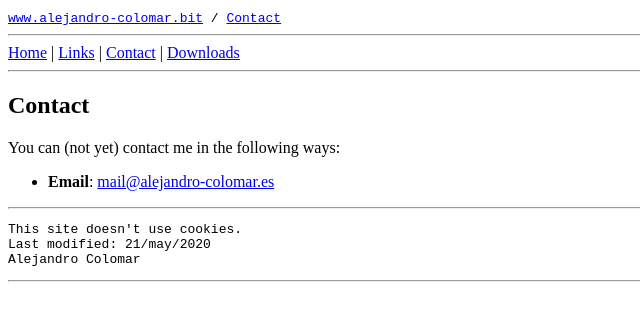
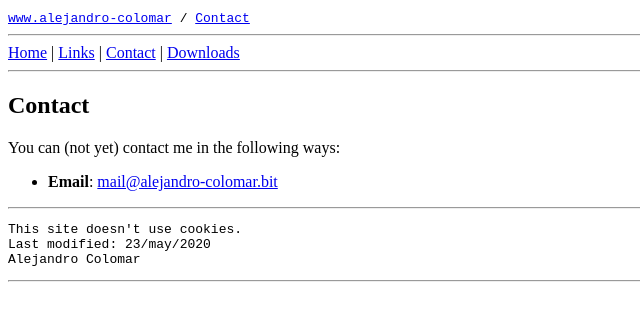
Before and after one commit to alejandro-colomar/https.alejandro-colomar.com, a plain HTML site: page share/nginx/html/contact.html in a window 1280 px wide. Shown: the full height of the page, 0-640 px from the left. Drawn offline with Linux system fonts and the light colour scheme.

Commit message:
Remove TLD

```diff
--- a/share/nginx/html/contact.html
+++ b/share/nginx/html/contact.html
@@ -5,7 +5,7 @@
 <!--    SPDX-License-Identifier:  GPL-2.0-only                       -->
 <!--------------------------------------------------------------------->
 <head>
-<title>www.alejandro-colomar.bit/contact</title>
+<title>www.alejandro-colomar/contact</title>
 <link rel="shortcut icon" href="/pictures/alx.ico"/>
 </head>
 
@@ -17,7 +17,7 @@
 <!-- Navigation bar --------------------------------------------------->
 <!--------------------------------------------------------------------->
 <tt>
-<a href="/index.html">www.alejandro-colomar.bit</a>
+<a href="/index.html">www.alejandro-colomar</a>
 /
 <a href="/contact.html">Contact</a>
 </tt>
@@ -47,7 +47,7 @@ You can (not yet) contact me in the following ways:
 <ul>
 <li>
 <strong>Email</strong>:
-<a href="mailto:mail@alejandro-colomar.es">mail@alejandro-colomar.es</a>
+<a href="mailto:mail@alejandro-colomar.bit">mail@alejandro-colomar.bit</a>
 </li>
 </ul>
 
@@ -58,7 +58,7 @@ You can (not yet) contact me in the following ways:
 <hr/>
 <pre>
 This site doesn't use cookies.
-Last modified: 21/may/2020
+Last modified: 23/may/2020
 Alejandro Colomar
 </pre>
 <hr/>
```
Also changed, not shown: share/nginx/html/downloads/index.html (+3 -3 lines), share/nginx/html/index.html (+3 -3 lines), share/nginx/html/links.html (+3 -3 lines), 5 other files.
